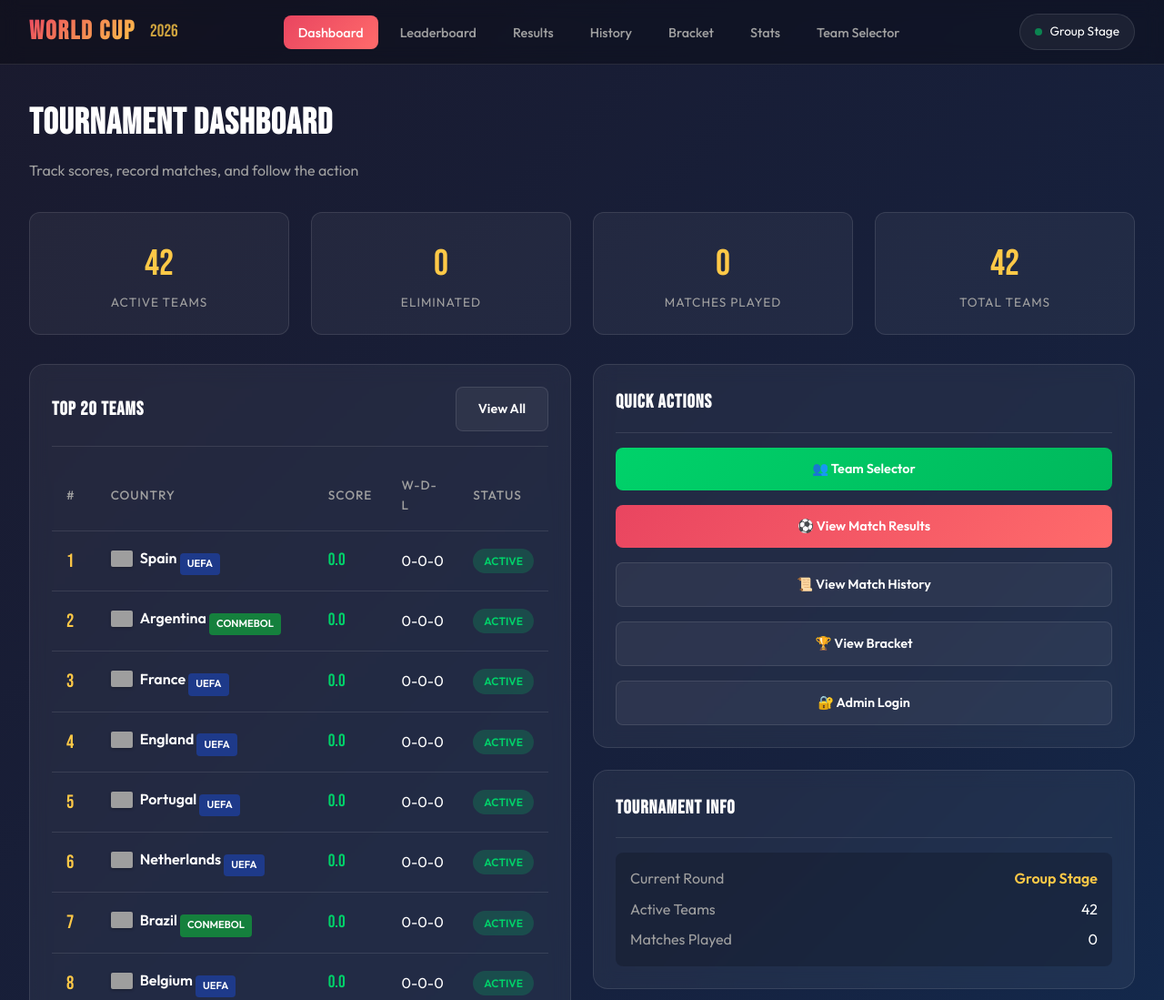
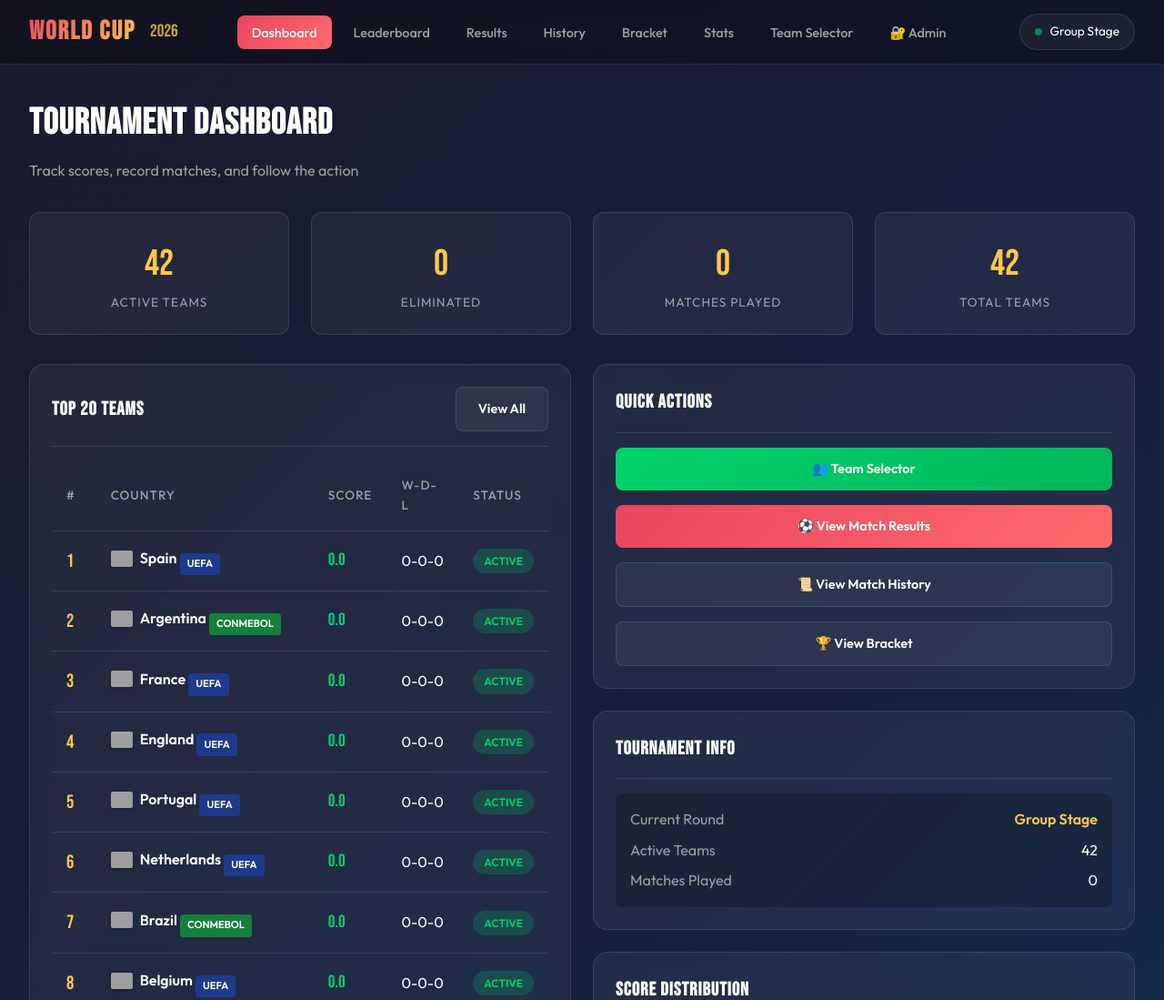
Before and after one commit to SpookDaWorld/WC_26, a Flask app: page / in a window 1280 px wide. Shown: the top 1099 px of the page at 91% size. Run offline with Flask 3, Linux system fonts and the light colour scheme; data comes from the database, SQL or seed files in the repository; data that the repository does not hold is empty; grey boxes are pictures that could not be loaded.

Commit message:
move admin

```diff
--- a/templates/base.html
+++ b/templates/base.html
@@ -580,6 +580,7 @@
                 <li><a href="{{ url_for('bracket') }}" {% if request.endpoint == 'bracket' %}class="active"{% endif %}>Bracket</a></li>
                 <li><a href="{{ url_for('statistics') }}" {% if request.endpoint == 'statistics' %}class="active"{% endif %}>Stats</a></li>
                 <li><a href="{{ url_for('user_competition') }}" {% if request.endpoint == 'user_competition' %}class="active"{% endif %}>Team Selector</a></li>
+                <li><a href="{{ url_for('admin_login') }}" {% if request.endpoint in ['admin_login', 'admin_dashboard', 'record_match_view'] %}class="active"{% endif %}>🔐 Admin</a></li>
             </ul>
 
             <div class="round-badge">
--- a/templates/index.html
+++ b/templates/index.html
@@ -94,9 +94,6 @@
                 <a href="{{ url_for('bracket') }}" class="btn btn-secondary" style="justify-content: center;">
                     🏆 View Bracket
                 </a>
-                <a href="{{ url_for('admin_login') }}" class="btn btn-secondary" style="justify-content: center;">
-                    🔐 Admin Login
-                </a>
             </div>
         </div>
 
```
